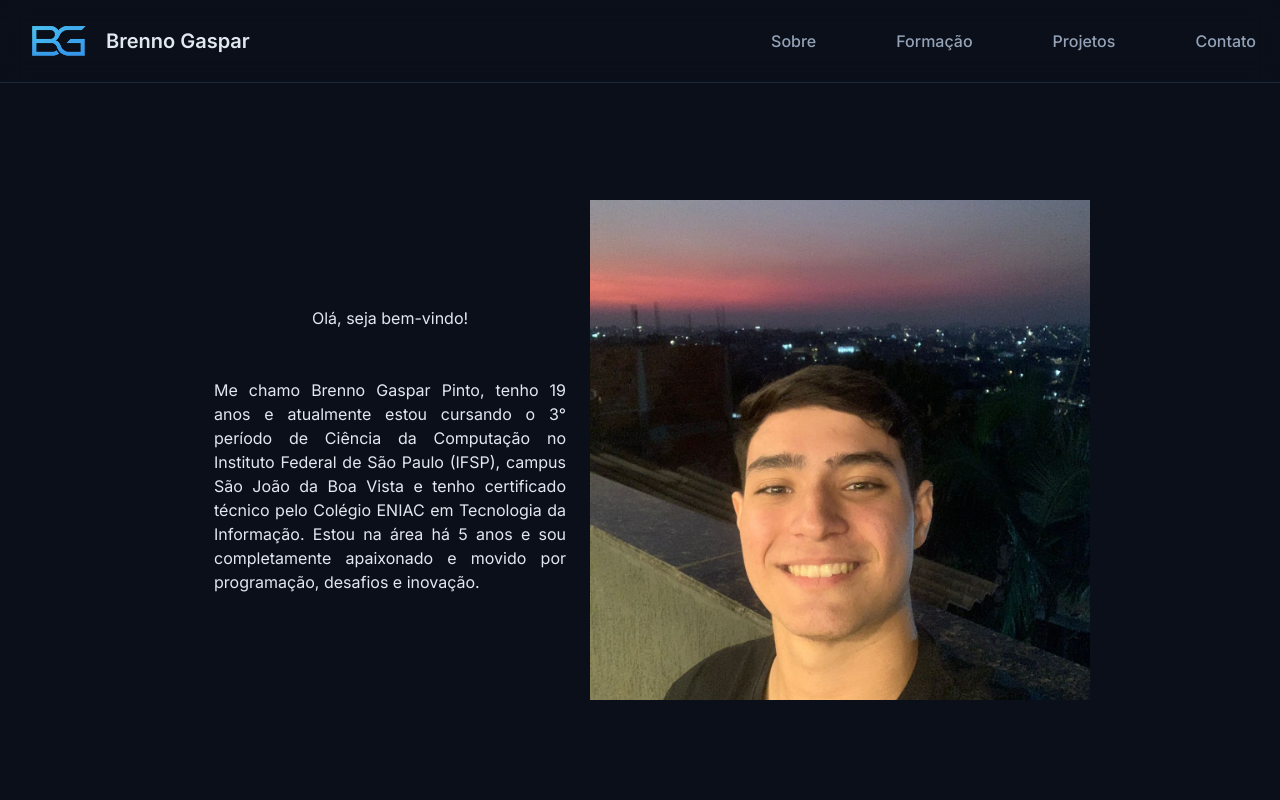
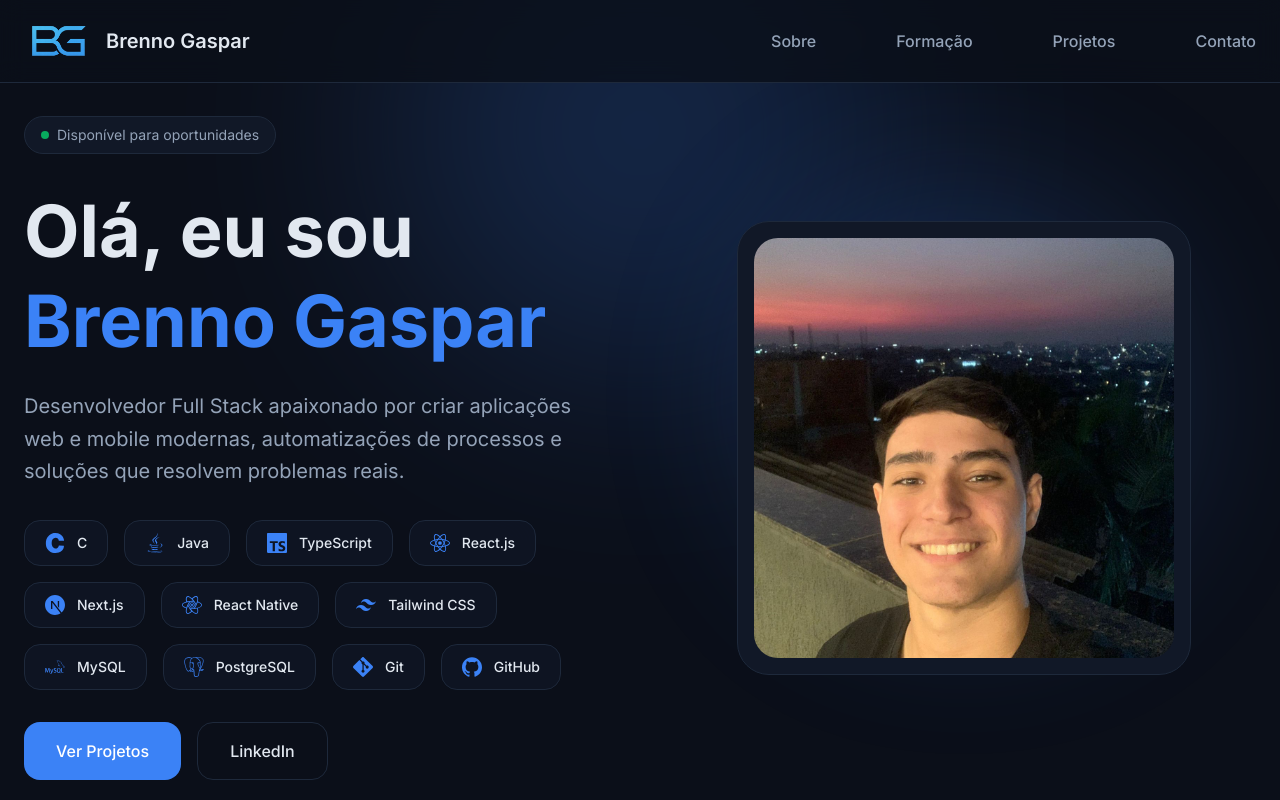
Before and after one commit to BrennoGaspar/Portfolio, a Next.js app: page / in a window 1280 px wide. Built offline with nearby package versions, Linux system fonts and the light colour scheme.

Commit message:
Hero page está feita. Contém um título de apresentação, um breve resumo, foto e as tecnologias usadas.

```diff
--- a/package.json
+++ b/package.json
@@ -13,7 +13,8 @@
     "lucide-react": "^1.16.0",
     "next": "16.2.6",
     "react": "19.2.4",
-    "react-dom": "19.2.4"
+    "react-dom": "19.2.4",
+    "react-icons": "^5.6.0"
   },
   "devDependencies": {
     "@tailwindcss/postcss": "^4",
--- a/src/sections/hero.tsx
+++ b/src/sections/hero.tsx
@@ -1,21 +1,159 @@
+"use client"
+
+import Image from "next/image"
 import foto from "@/assets/images/foto.jpg"
-import Image from "next/image"
+import {
+    SiC,
+    SiTypescript,
+    SiReact,
+    SiNextdotjs,
+    SiReactquery,
+    SiTailwindcss,
+    SiMysql,
+    SiPostgresql,
+    SiGit,
+    SiGithub
+} from "react-icons/si"
+import { FaJava } from "react-icons/fa"
+import { motion } from "framer-motion"
 
-export default function Hero () {
+export default function Hero() {
 
-    return(
-        <div className="pt-50 flex items-center justify-center text-center">
-            {/* Breve descrição e tecnologias */}
-            <div>
-                <h1 className="p-6">Olá, seja bem-vindo!</h1>
-                <p className="max-w-100 text-justify p-6">Me chamo Brenno Gaspar Pinto, tenho 19 anos e atualmente estou cursando o 3° período de Ciência da Computação no Instituto Federal de São Paulo (IFSP), campus São João da Boa Vista e tenho certificado técnico pelo Colégio ENIAC em Tecnologia da Informação. Estou na área há 5 anos e sou completamente apaixonado e movido por programação, desafios e inovação.</p>
+    const tecnologias = [
+        { name: "C", icon: SiC },
+        { name: "Java", icon: FaJava },
+        { name: "TypeScript", icon: SiTypescript },
+        { name: "React.js", icon: SiReact },
+        { name: "Next.js", icon: SiNextdotjs },
+        { name: "React Native", icon: SiReactquery },
+        { name: "Tailwind CSS", icon: SiTailwindcss },
+        { name: "MySQL", icon: SiMysql },
+        { name: "PostgreSQL", icon: SiPostgresql },
+        { name: "Git", icon: SiGit },
+        { name: "GitHub", icon: SiGithub }
+    ]
+
+    return (
+
+        <section className="relative min-h-screen flex items-center justify-center overflow-hidden px-6 pt-32 md:pt-24">
+
+            {/* Fundo Glow */}
+            <div className="absolute top-[-120px] left-1/2 -translate-x-1/2 w-[500px] h-[500px] bg-primary opacity-20 blur-[120px] rounded-full" />
+
+            <div className="max-w-7xl w-full grid md:grid-cols-2 gap-16 items-center z-10">
+
+                {/* Texto */}
+                <motion.div
+                    initial={{ opacity: 0, x: -60 }}
+                    animate={{ opacity: 1, x: 0 }}
+                    transition={{ duration: 0.8 }}
+                    className="space-y-8"
+                >
+
+                    {/* "Alerta" */}
+                    <div className="inline-flex items-center gap-2 bg-card border border-border px-4 py-2 rounded-full text-sm text-muted">
+                        <span className="w-2 h-2 rounded-full bg-green-400 animate-pulse"></span>
+                        Disponível para oportunidades
+                    </div>
+
+                    {/* Título */}
+                    <div className="space-y-6">
+
+                        <h1 className="text-5xl md:text-7xl font-bold leading-tight text-foreground">
+                            Olá, eu sou{" "}
+                            <span className="text-primary">
+                                Brenno Gaspar
+                            </span>
+                        </h1>
+
+                        <p className="text-xl text-muted max-w-2xl leading-relaxed">
+                            Desenvolvedor Full Stack apaixonado por criar aplicações
+                            web e mobile modernas, automatizações de processos e
+                            soluções que resolvem problemas reais.
+                        </p>
+
+                    </div>
+
+                    {/* Tecnologias */}
+                    <div className="flex flex-wrap gap-4">
+
+                        {tecnologias.map((tech) => {
+
+                            const Icon = tech.icon
+
+                            return (
+
+                                <motion.div
+                                    key={tech.name}
+                                    initial={{ opacity: 0, y: 20 }}
+                                    animate={{ opacity: 1, y: 0 }}
+                                    transition={{ duration: 0.4 }}
+                                    whileHover={{ y: -5, scale: 1.05 }}
+                                    className="group relative overflow-hidden flex items-center gap-3 bg-card/70 border border-border px-5 py-3 rounded-2xl text-sm font-medium text-foreground backdrop-blur-xl transition-all duration-300 hover:border-primary hover:shadow-[0_0_25px_rgba(59,130,246,0.25)]"
+                                >
+
+                                    {/* Glow */}
+                                    <div className="absolute inset-0 opacity-0 group-hover:opacity-100 transition-opacity duration-300 bg-gradient-to-r from-primary/10 to-hover/10" />
+
+                                    <Icon size={20} className="relative z-10 text-primary"/>
+
+                                    <span className="relative z-10">
+                                        {tech.name}
+                                    </span>
+
+                                </motion.div>
+
+                            )
+
+                        })}
+
+                    </div>
+
+                    {/* Buttons */}
+                    <div className="flex flex-wrap gap-4">
+
+                        <button className="bg-primary hover:bg-hover text-white px-8 py-4 rounded-2xl font-medium transition-all duration-300 hover:scale-105">
+                            Ver Projetos
+                        </button>
+
+                        <a href="https://br.linkedin.com/in/brennogasparpinto" className="border border-border hover:border-primary px-8 py-4 rounded-2xl font-medium transition-all duration-300">
+                            LinkedIn
+                        </a>
+
+                    </div>
+
+                </motion.div>
+
+                {/* Foto */}
+                <motion.div
+                    initial={{ opacity: 0, x: 60 }}
+                    animate={{ opacity: 1, x: 0 }}
+                    transition={{ duration: 0.8 }}
+                    className="relative flex justify-center"
+                >
+
+                    {/* Glow */}
+                    <div className="absolute w-[350px] h-[350px] bg-primary opacity-30 blur-[100px] rounded-full"></div>
+
+                    {/* Card */}
+                    <div className="relative bg-card border border-border rounded-[2rem] p-4 backdrop-blur-xl">
+
+                        <Image
+                            src={foto}
+                            alt="Foto Pessoal"
+                            width={420}
+                            className="rounded-[1.5rem] object-cover"
+                            priority
+                        />
+
+                    </div>
+
+                </motion.div>
+
             </div>
 
-            {/* Foto */}
-            <div>
-                <Image src={foto} alt="Foto Pessoal" width={500}/>
-            </div>
-        </div>
+        </section>
+
     )
 
 }
```
Also changed, not shown: 1 other file (tests, documents, lock files or other folders).
